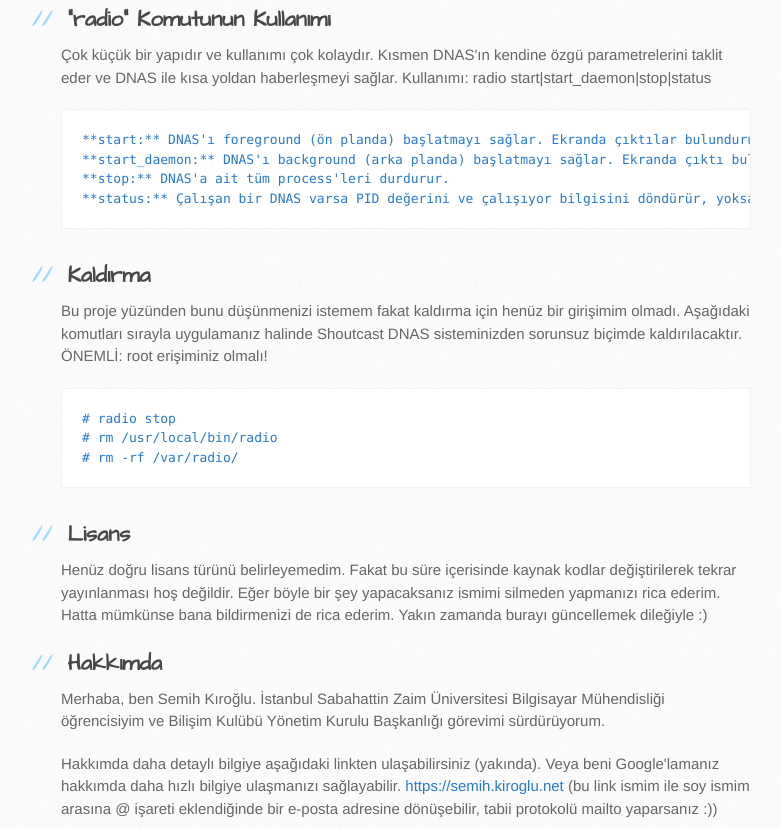
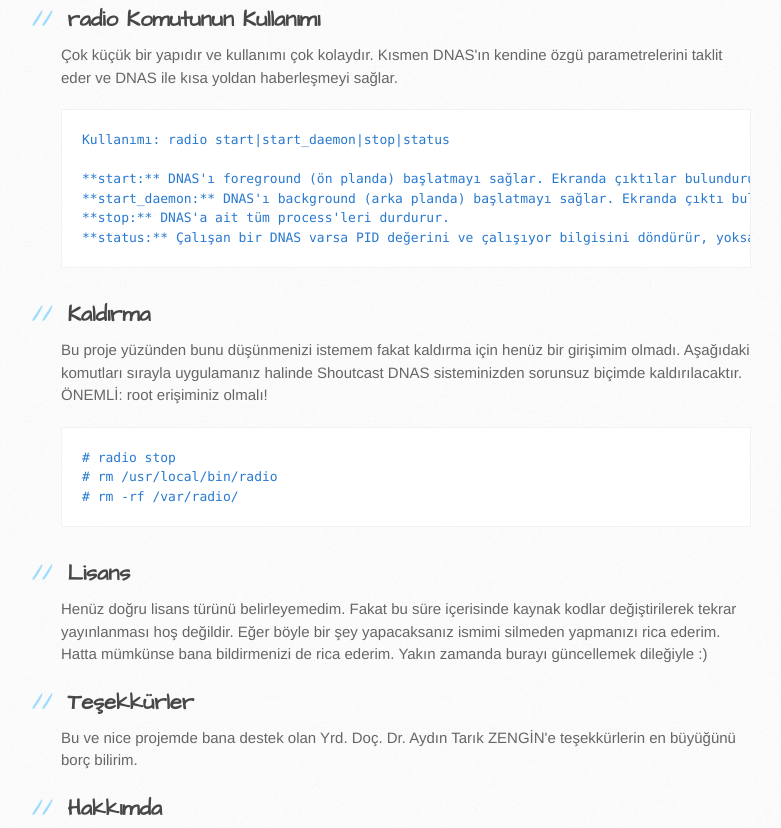
Before and after one commit to semihkiroglu/scDNASinstaller, a plain HTML site: page index.html in a window 1280 px wide. Shown: the part 3891-4719 px from the top of the page, without its empty margins (109-890 px from the left). Drawn offline with Linux system fonts and the light colour scheme.

```diff
--- a/index.html
+++ b/index.html
@@ -217,12 +217,13 @@
 </ul>
 
 <h2>
-<a id="radio-komutunun-kullanımı" class="anchor" href="#radio-komutunun-kullan%C4%B1m%C4%B1" aria-hidden="true"><span aria-hidden="true" class="octicon octicon-link"></span></a>"radio" Komutunun Kullanımı</h2>
+<a id="radio-komutunun-kullanımı" class="anchor" href="#radio-komutunun-kullan%C4%B1m%C4%B1" aria-hidden="true"><span aria-hidden="true" class="octicon octicon-link"></span></a>radio Komutunun Kullanımı</h2>
 
-<p>Çok küçük bir yapıdır ve kullanımı çok kolaydır. Kısmen DNAS'ın kendine özgü parametrelerini taklit eder ve DNAS ile kısa yoldan haberleşmeyi sağlar.
-Kullanımı: radio start|start_daemon|stop|status</p>
+<p>Çok küçük bir yapıdır ve kullanımı çok kolaydır. Kısmen DNAS'ın kendine özgü parametrelerini taklit eder ve DNAS ile kısa yoldan haberleşmeyi sağlar.</p>
 
-<pre><code>**start:** DNAS'ı foreground (ön planda) başlatmayı sağlar. Ekranda çıktılar bulundurur ve bazen durdurulmadığı sürece ilgili terminal sürecini kilitler.
+<pre><code>Kullanımı: radio start|start_daemon|stop|status
+
+**start:** DNAS'ı foreground (ön planda) başlatmayı sağlar. Ekranda çıktılar bulundurur ve bazen durdurulmadığı sürece ilgili terminal sürecini kilitler.
 **start_daemon:** DNAS'ı background (arka planda) başlatmayı sağlar. Ekranda çıktı bulundurmaz. Terminali kullanmaya devam edersiniz.
 **stop:** DNAS'a ait tüm process'leri durdurur.
 **status:** Çalışan bir DNAS varsa PID değerini ve çalışıyor bilgisini döndürür, yoksa çalışmadığı bilgisini döndürür.
@@ -244,6 +245,11 @@
 
 <p>Henüz doğru lisans türünü belirleyemedim. Fakat bu süre içerisinde kaynak kodlar değiştirilerek tekrar yayınlanması hoş değildir. Eğer böyle bir şey yapacaksanız ismimi silmeden yapmanızı rica ederim. Hatta mümkünse bana bildirmenizi de rica ederim.
 Yakın zamanda burayı güncellemek dileğiyle :)</p>
+
+<h2>
+<a id="teşekkürler" class="anchor" href="#te%C5%9Fekk%C3%BCrler" aria-hidden="true"><span aria-hidden="true" class="octicon octicon-link"></span></a>Teşekkürler</h2>
+
+<p>Bu ve nice projemde bana destek olan Yrd. Doç. Dr. Aydın Tarık ZENGİN'e teşekkürlerin en büyüğünü borç bilirim.</p>
 
 <h2>
 <a id="hakkımda" class="anchor" href="#hakk%C4%B1mda" aria-hidden="true"><span aria-hidden="true" class="octicon octicon-link"></span></a>Hakkımda</h2>
```
Also changed, not shown: params.json (+1 -1 lines).
